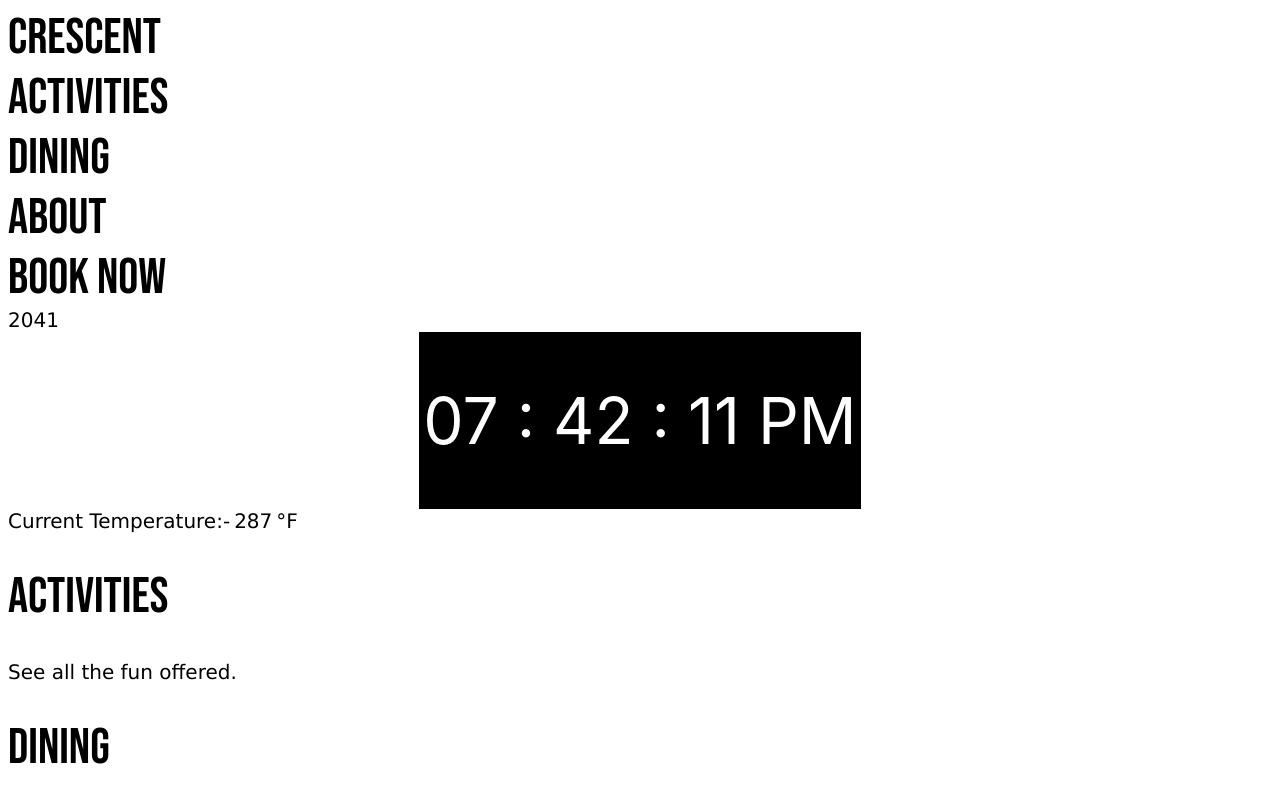
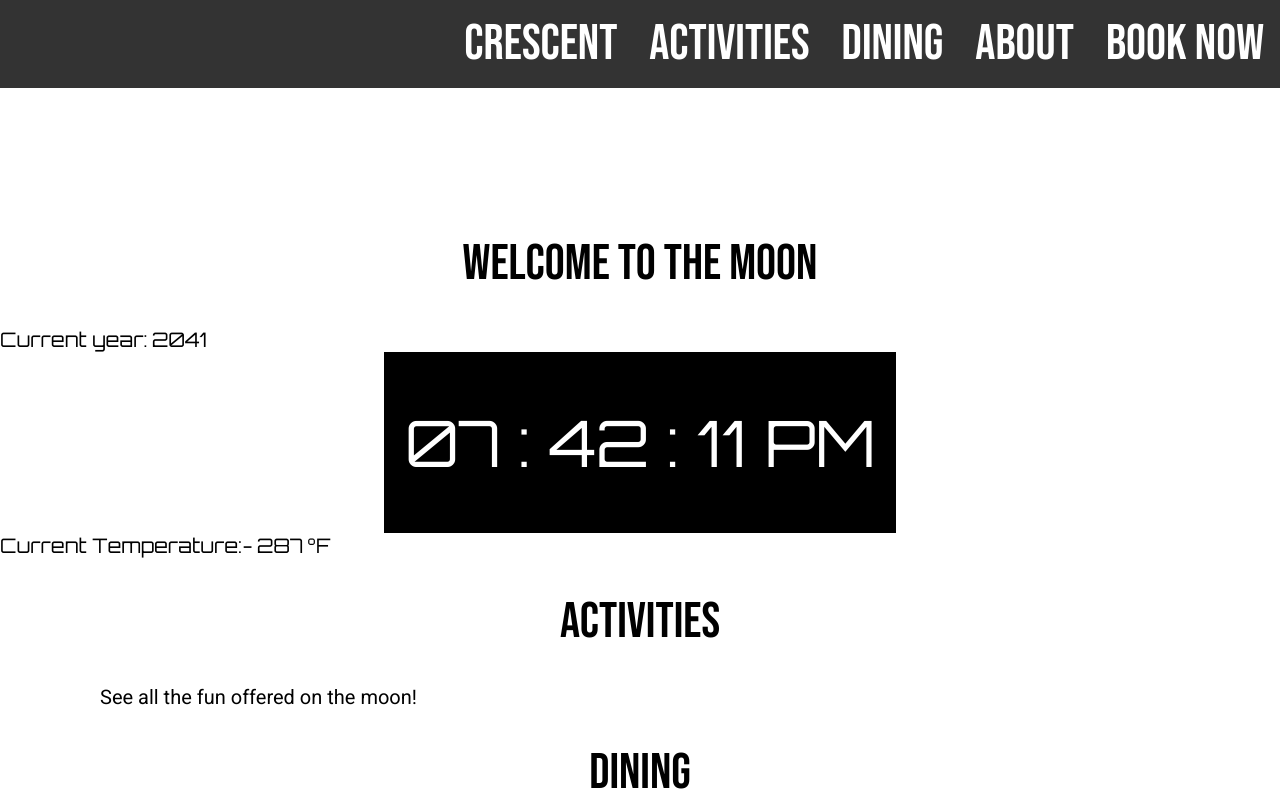
Before and after one commit to chostudio/Crescent, a plain HTML site: page index.html in a window 1280 px wide. Shown: the top 806 px of the page. Drawn offline with Linux system fonts and the light colour scheme.

Commit message:
made nav bar

```diff
--- a/index.html
+++ b/index.html
@@ -7,20 +7,24 @@
     <meta name="viewport" content="width=device-width, initial-scale=1.0">
     <title>Crescent - Home</title>
     <link href='https://fonts.googleapis.com/css?family=Bebas Neue' rel='stylesheet'>
+    <link href='https://fonts.googleapis.com/css?family=Roboto' rel='stylesheet'>
+    <link rel="preconnect" href="https://fonts.googleapis.com">
+    <link rel="preconnect" href="https://fonts.gstatic.com" crossorigin>
+    <link href="https://fonts.googleapis.com/css2?family=Orbitron:wght@400;500&display=swap" rel="stylesheet">
     <link rel="stylesheet" href="style.css">
 </head>
 
 <body>
 
     <ul>
+        <li><a href="book-now.html">Book now</a></li>
+        <li><a href="about.html">About</a></li>
+        <li><a href="dining.html">Dining</a></li>
+        <li><a href="activities.html">Activities</a></li>
         <li><a href="index.html">Crescent</a></li>
-        <li><a href="activities.html">Activities</a></li>
-        <li><a href="dining.html">Dining</a></li>
-        <li><a href="about.html">About</a></li>
-        <li><a href="book-now.html">Book now</a></li>
-
     </ul>
-
+    <h1 id="top">welcome to the moon</h1>
+    <span>Current year:</span>
     <span id="year"></span>
     <script>
         document.getElementById("year").innerHTML = new Date().getFullYear() + 20;
@@ -37,7 +41,7 @@
     </script>
 
     <h1><a href="activities.html">Activities</a></h1>
-    <p>See all the fun offered.</p>
+    <p>See all the fun offered on the moon!</p>
     <h1><a href="dining.html">Dining</a></h1>
     <p>In the mood for some food? Check out our selection of various restaurants.</p>
     <h1><a href="about.html">About</a></h1>
--- a/style.css
+++ b/style.css
@@ -12,20 +12,22 @@ header {
 
 p {
 font-size: 20px;
-font-family: Verdana, Geneva, Tahoma, sans-serif;
+font-family: 'Roboto';
 white-space: nowrap;
+padding-left: 100px;
 }
 
 span {
 white-space: nowrap;
 font-size: 20px;
-font-family: Verdana, Geneva, Tahoma, sans-serif;
+font-family: 'Orbitron', sans-serif;
 }
 
 h1 {
 font-size: 50px;
 font-family: 'Bebas Neue';
-font-weight:normal
+font-weight:normal;
+text-align: center;
 }
 
 ul {
@@ -34,16 +36,34 @@ ul {
   padding: 0;
   font-size: 50px;
 font-family: 'Bebas Neue';
-font-weight:normal
+font-weight:normal;
+  overflow: hidden;
+  background-color: #333;
+  position: fixed;
+  top: 0;
+  width: 100%;
+}
+
+li {
+  float: right;
+
+}
+
+li a {
+  display: block;
+  color: white;
+  text-align: center;
+  padding: 14px 16px;
+  text-decoration: none;
 }
 
 #digital-clock {
   background-color: #000000;
-  width: 35%;
+  width: 40%;
   margin: auto;
   padding-top: 50px;
   padding-bottom: 50px;
-  font-family: -apple-system, BlinkMacSystemFont, 'Segoe UI', Roboto, Oxygen, Ubuntu, Cantarell, 'Open Sans', 'Helvetica Neue', sans-serif;
+  font-family: 'Orbitron', sans-serif;
   font-size: 64px;
   color: white;
   text-align: center;
@@ -55,10 +75,32 @@ a {
     color: black;
 }
 
-a:hover { text-decoration: none; color:yellow; }
-a:focus { text-decoration: none; color:orange; }
-a:active { text-decoration: none; color:teal; }
+a:hover {
+  text-decoration: none;
+  color:yellow;
+  text-decoration: underline;
+}
+a:focus {
+  text-decoration: none;
+  color:orange;
+  text-decoration: underline;
+}
+a:active {
+  text-decoration: none;
+  color:teal;
+  text-decoration: underline;
+}
+
 
 .inline{
-    display: inline
+    display: inline;
 }
+
+#top{
+  padding-top: 200px;
+}
+
+html,body {
+    margin:0;
+    padding:0;
+}
```
Also changed, not shown: about.html (+10 -1 lines), activities.html (+9 -1 lines), book-now.html (+17 -0 lines), dining.html (+14 -3 lines).
